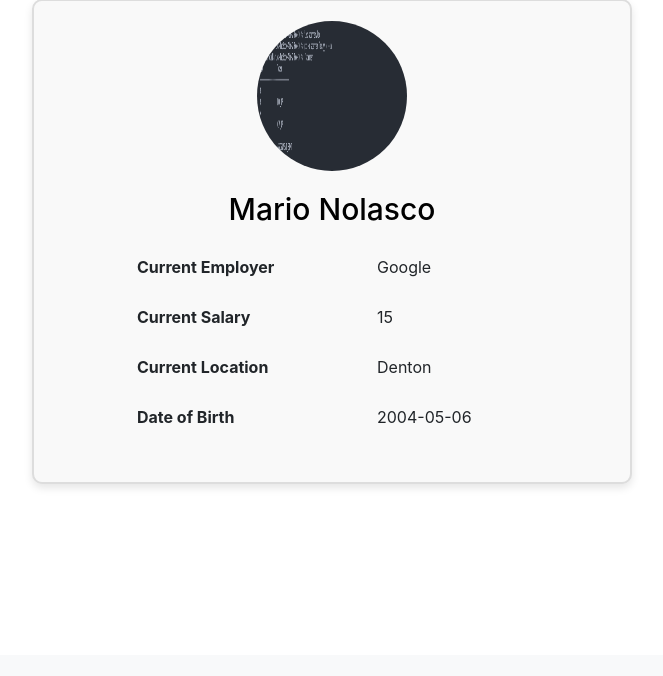
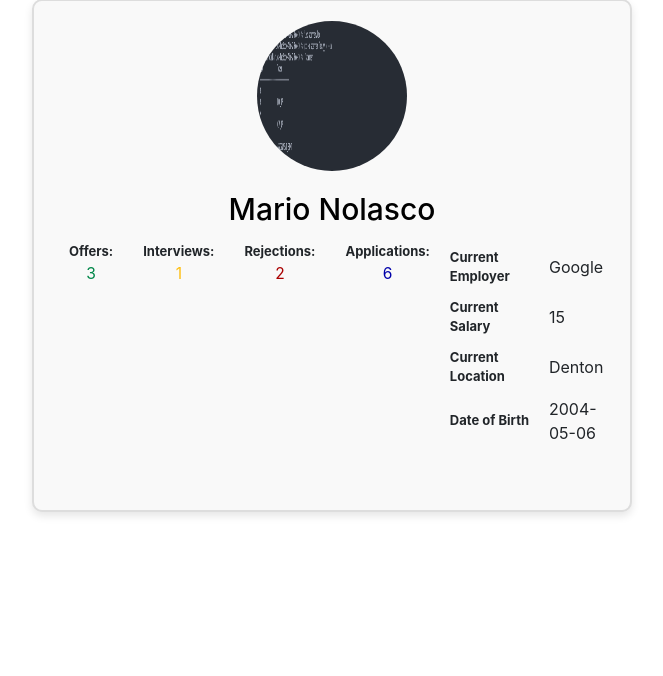
Before and after one commit to mmari0c/NextStep, a Flask app: page /profile in a window 1280 px wide. Shown: the part 145-821 px from the top of the page, without its empty margins (308-971 px from the left). Before the commit the page ends 631 px from the top, so only its background shows below. Run offline with Flask 3, Linux system fonts and the light colour scheme; a user stored in the database is signed in; data comes from the database, SQL or seed files in the repository.

Commit message:
Update profile.html

```diff
--- a/templates/profile.html
+++ b/templates/profile.html
@@ -24,6 +24,25 @@
         <div class="profile-field">
             <h3>{{ info[0]['full_name'] or 'N/A' }}</h3>
         </div>
+
+        <div class="profile-stats">
+            <div class="stat-item">
+            <span class="stat-label">Offers:</span>
+            <span class="stat-value" style="color: #018749;">{{ offer_count }}</span>
+            </div>
+            <div class="stat-item">
+            <span class="stat-label">Interviews:</span>
+            <span class="stat-value" style="color: #FEBE10;">{{ interview_count }}</span>
+            </div>
+            <div class="stat-item">
+            <span class="stat-label">Rejections:</span>
+            <span class="stat-value" style="color: #AA0000;">{{ rejected_count }}</span>
+            </div>
+            <div class="stat-item">
+            <span class="stat-label">Applications:</span>
+            <span class="stat-value" style="color: #0000AA;">{{ application_count }}</span>
+        </div>
+
 
         <table class="profile-table">
             <tr>
```
